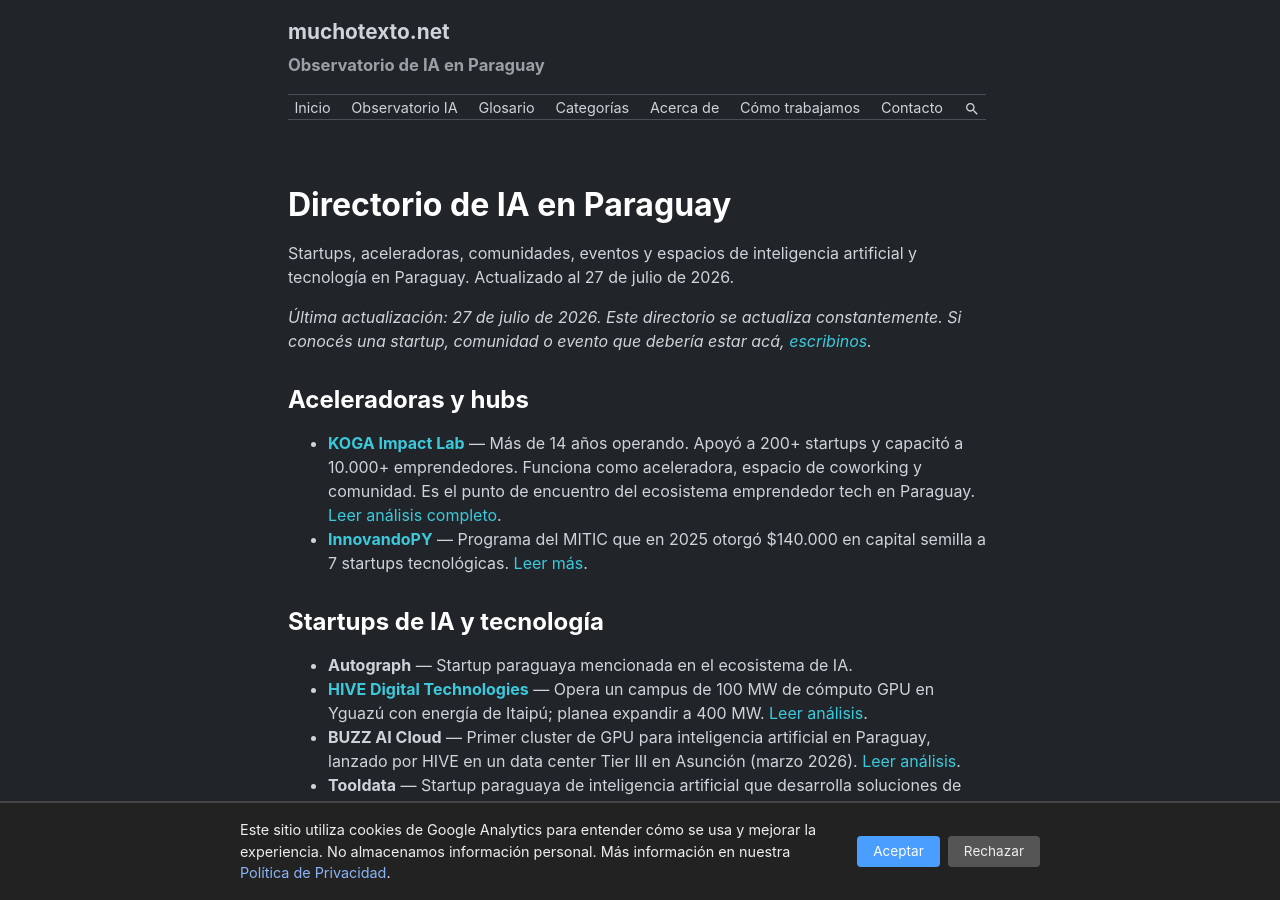
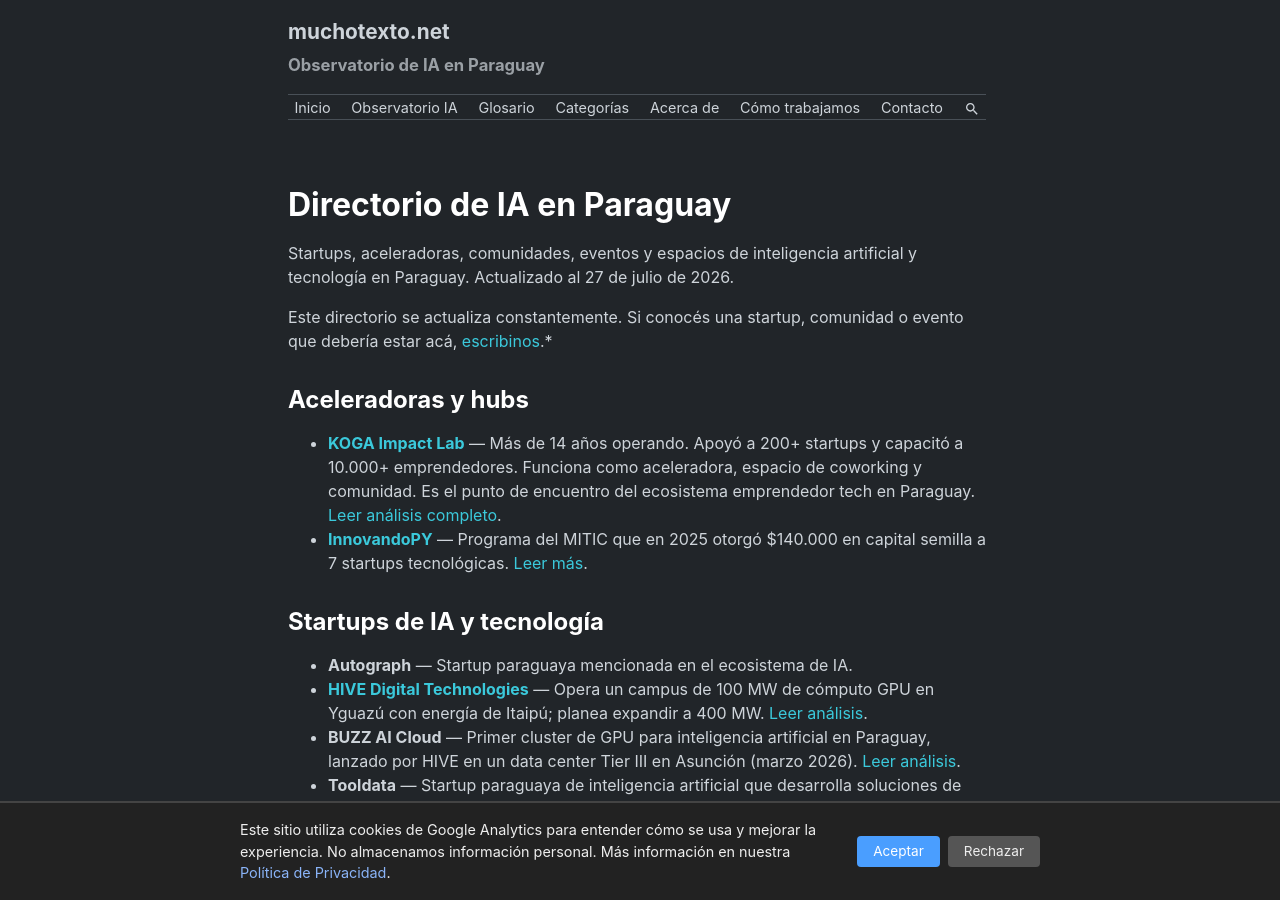
Before and after one commit to miravosqueinteresante/muchotexto.net, a Jekyll site: the page built from directorio.markdown, in a window 1280 px wide and 900 px high. Built offline with Jekyll 4.4.1, drawn with Linux system fonts in a browser that asks for light colours.

Commit message:
fix: remove duplicate inline date from directorio - date already in description

```diff
--- a/directorio.markdown
+++ b/directorio.markdown
@@ -6,7 +6,7 @@
 last_modified_at: 2026-07-27
 ---
 
-*Última actualización: 27 de julio de 2026. Este directorio se actualiza constantemente. Si conocés una startup, comunidad o evento que debería estar acá, [escribinos](/contacto/).*
+Este directorio se actualiza constantemente. Si conocés una startup, comunidad o evento que debería estar acá, [escribinos](/contacto/).*
 
 ## Aceleradoras y hubs
 
```
